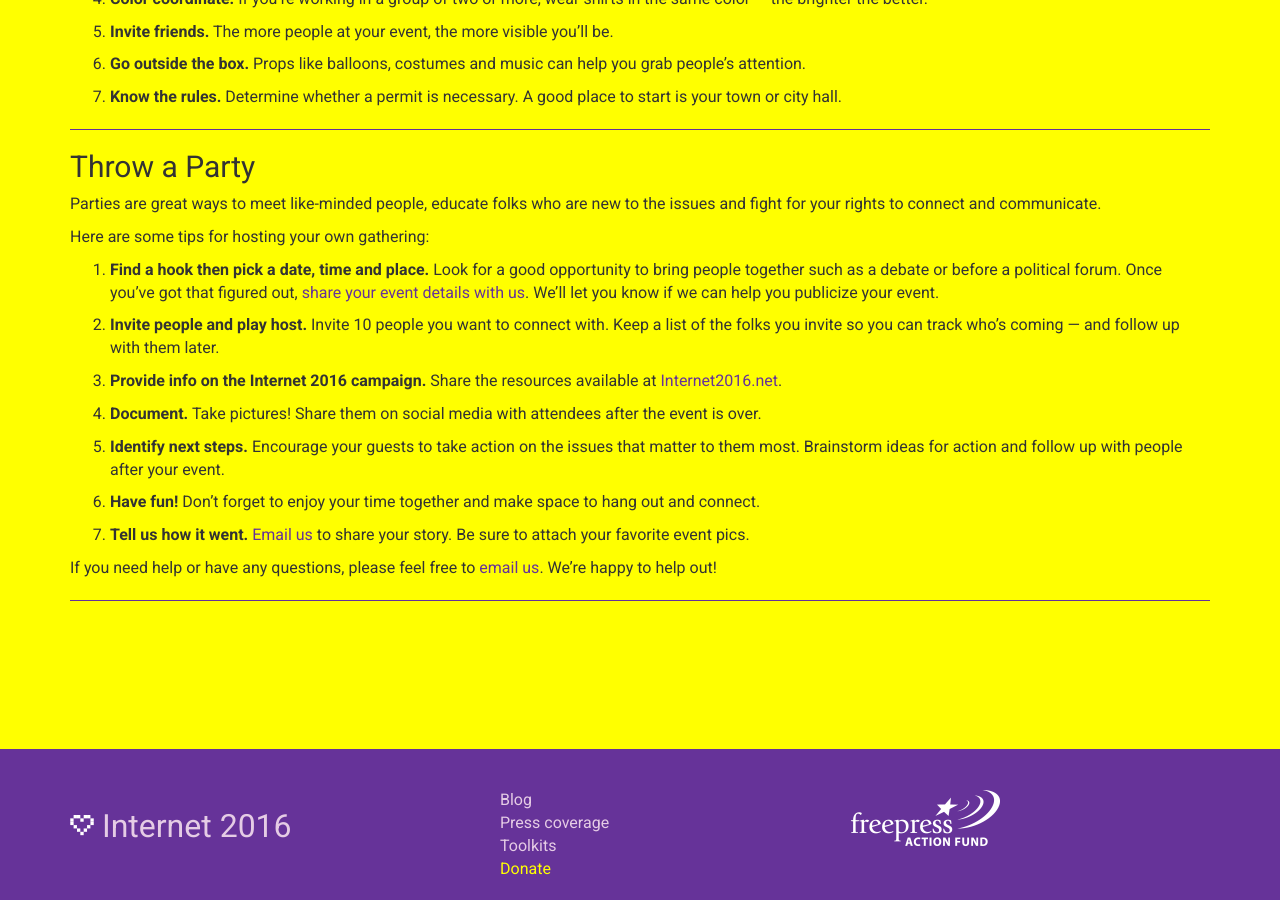
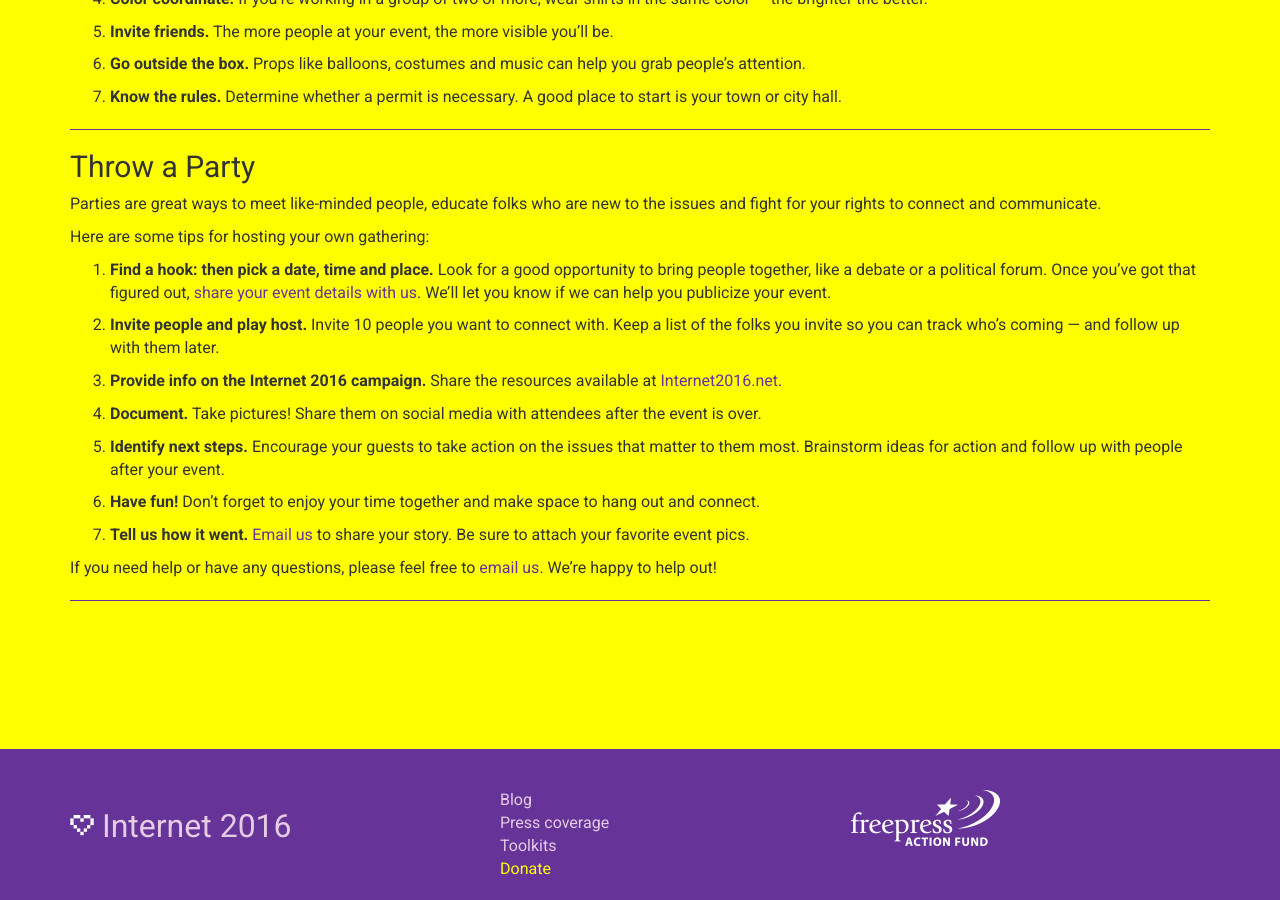
Before and after one commit to freepress/internet2016, a Jekyll site: the page built from _posts/toolkits/2015-01-04-mobilize-in-your-community.md, in a window 1280 px wide and 900 px high, scrolled down 2089 px. Built offline with Jekyll 4.4.1, drawn with Linux system fonts in a browser that asks for light colours; comment, search, counter and statistics services are not loaded.

Commit message:
Updated content

```diff
--- a/_posts/toolkits/2015-01-04-mobilize-in-your-community.md
+++ b/_posts/toolkits/2015-01-04-mobilize-in-your-community.md
@@ -58,7 +58,7 @@
 
  1. **Find prime locations.** Even the smallest town has a high-traffic intersection. Consider places like farmers’ markets, public parks and town halls.
 
- 1. **Bring signs.** Your signs should include a minimal amount of text so that people walking or driving by can easily read them. Some ideas: “Honk if you <3 the Internet!” and “I <3 the Internet + I Vote.” Go big, go bold! Or <a href="mailto:info@freepress.net?subject=Internet 2016 event details">reach out to us</a> and ask for stickers and signs.
+ 1. **Bring signs.** Your signs should include a minimal amount of text so that people walking or driving by can easily read them. Some ideas: “Honk if you <3 the Internet!” and “I <3 the Internet + I Vote.” Go big, go bold! Or <a href="mailto:info@freepress.net?subject=Materials inquiry">reach out to us</a> and ask for stickers and signs.
 
  1. **Pass out information.** Passing out flyers or other takeaways like stickers is a great way to get your message out. Flyers can include more text than signs but it’s still important to be concise. Try printing flyers on colorful paper to make them stand out.
 
@@ -78,7 +78,7 @@
 
 Here are some tips for hosting your own gathering:
 
- 1. **Find a hook then pick a date, time and place.** Look for a good opportunity to bring people together such as a debate or before a political forum. Once you’ve got that figured out, <a href="mailto:info@freepress.net?subject=Internet 2016 event details">share your event details with us</a>. We’ll let you know if we can help you publicize your event.
+ 1. **Find a hook: then pick a date, time and place.** Look for a good opportunity to bring people together, like a debate or a political forum. Once you’ve got that figured out, <a href="mailto:info@freepress.net?subject=Internet 2016 event details">share your event details with us</a>. We’ll let you know if we can help you publicize your event.
 
  1. **Invite people and play host.** Invite 10 people you want to connect with. Keep a list of the folks you invite so you can track who’s coming — and follow up with them later.
 
```
